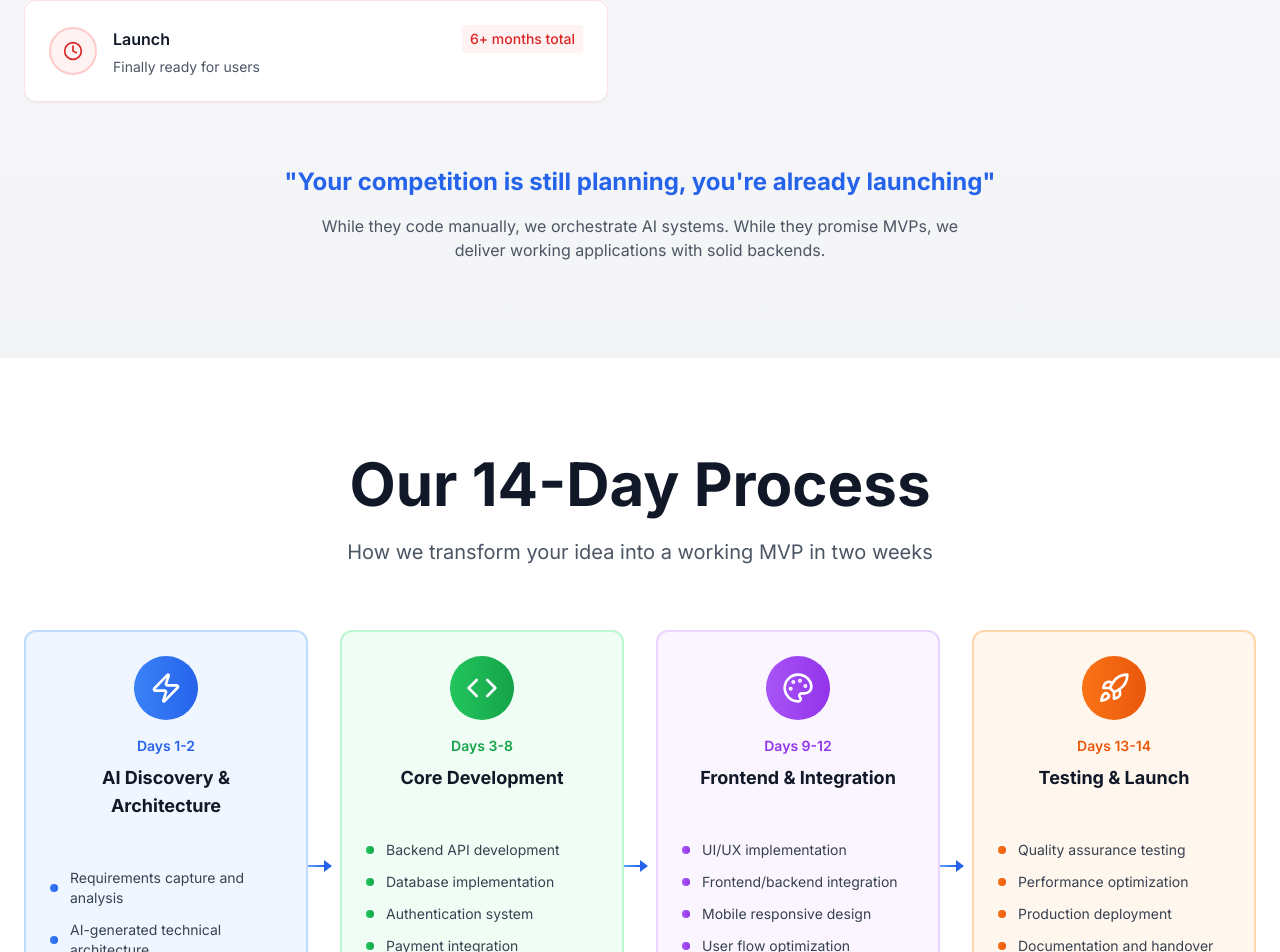
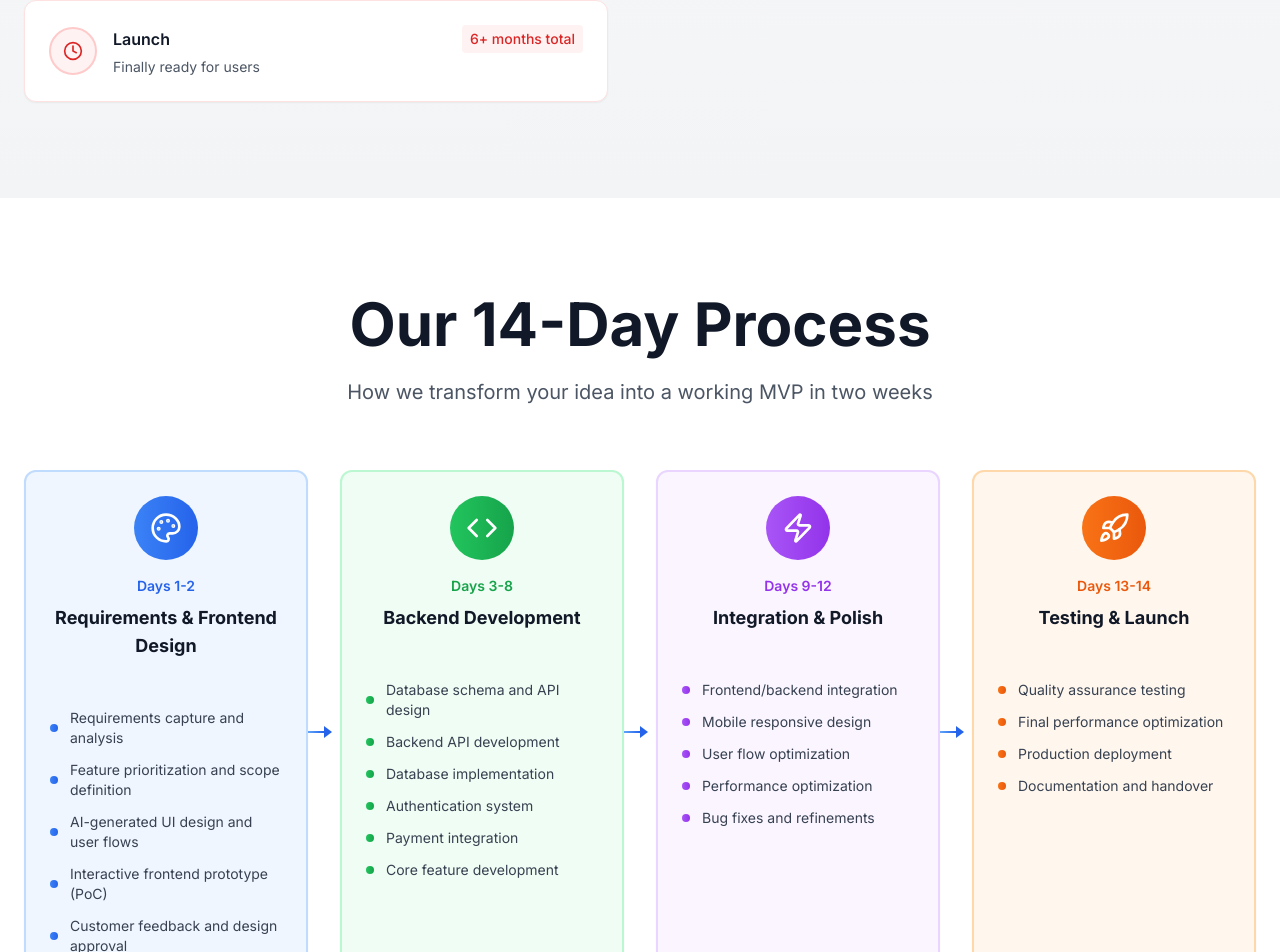
Before and after one commit to digiphd/mymvp, a Next.js app in the folder apps/web/: page / in a window 1280 px wide. Shown: the part 2104-3056 px from the top of the page. Built offline with nearby package versions, Linux system fonts and the light colour scheme.

Commit message:
Updated landing page

```diff
--- a/apps/web/src/components/sections/ComparisonSection.tsx
+++ b/apps/web/src/components/sections/ComparisonSection.tsx
@@ -18,7 +18,8 @@ const oldWaySteps = [
 
 const newWaySteps = [
   { icon: Zap, title: "AI Discovery", desc: "1-day requirements capture", duration: "1 day" },
-  { icon: Code, title: "AI-Generated MVP", desc: "Full-stack app with AI", duration: "10 days" },
+  { icon: Code, title: "Frontend First", desc: "AI-generated UI with rapid feedback cycles - get customer approval", duration: "3 days" },
+  { icon: Code, title: "Backend Build", desc: "Full-stack integration with authentication, payments, and core features", duration: "7 days" },
   { icon: TestTube, title: "Quality Assurance", desc: "Automated testing", duration: "2 days" },
   { icon: Rocket, title: "Launch Ready", desc: "Production deployment", duration: "1 day" }
 ]
@@ -125,7 +126,7 @@ export default function ComparisonSection() {
                   <span className="text-blue-600">MVP</span>
                 </h3>
               </div>
-              <p className="text-gray-500 text-lg">The New Way - 4 Smart Steps</p>
+              <p className="text-gray-500 text-lg">The New Way - 5 Smart Steps</p>
               <div className="mt-4 inline-flex items-center bg-blue-50 px-4 py-2 rounded-full border border-blue-200">
                 <Zap className="w-4 h-4 text-blue-600 mr-2" />
                 <span className="text-blue-600 font-semibold">14 Days Total</span>
@@ -171,20 +172,6 @@ export default function ComparisonSection() {
           </motion.div>
         </div>
 
-        <motion.div
-          initial={{ opacity: 0, y: 50 }}
-          whileInView={{ opacity: 1, y: 0 }}
-          transition={{ delay: 0.4, duration: 0.8 }}
-          viewport={{ once: true }}
-          className="text-center mt-16"
-        >
-          <p className="text-2xl font-bold text-blue-600 mb-4">
-            "Your competition is still planning, you're already launching"
-          </p>
-          <p className="text-gray-600 max-w-2xl mx-auto">
-            While they code manually, we orchestrate AI systems. While they promise MVPs, we deliver working applications with solid backends.
-          </p>
-        </motion.div>
       </div>
     </section>
   )
--- a/apps/web/src/components/sections/FAQSection.tsx
+++ b/apps/web/src/components/sections/FAQSection.tsx
@@ -40,7 +40,7 @@ const faqCategories = [
     faqs: [
       {
         question: "What happens if you can't deliver in 14 days?",
-        answer: "You get a full refund. We've never missed a deadline because we pre-qualify projects and scope carefully during our initial call."
+        answer: "We aim for 14-day delivery but work in 2-week sprints. If your project requires additional development time, we complete it within 28 days total at no extra cost. We communicate timeline expectations clearly during our initial consultation."
       },
       {
         question: "What if I need changes during the 14-day build?",
@@ -61,7 +61,7 @@ const faqCategories = [
       },
       {
         question: "Do you provide ongoing hosting?",
-        answer: "We offer two options: (1) Managed hosting service for $127/month where we handle everything, or (2) We set up hosting on your accounts and you manage it yourself with our documentation."
+        answer: "We offer two options: (1) Managed hosting service for $127/month plus infrastructure costs (Vercel Pro $20/month, Supabase Pro $25/month) where we handle everything, or (2) We set up hosting on your accounts and you manage it yourself with our documentation."
       },
       {
         question: "What if something breaks after delivery?",
@@ -175,7 +175,7 @@ export default function FAQSection() {
                     >
                       <button
                         onClick={() => toggleItem(categoryIndex, faqIndex)}
-                        className="w-full p-4 text-left focus:outline-none focus:ring-2 focus:ring-blue-500 focus:ring-offset-2"
+                        className="w-full px-4 py-2 text-left focus:outline-none focus:ring-2 focus:ring-blue-500 focus:ring-offset-2"
                       >
                         <div className="flex items-center justify-between">
                           <h4 className="text-base font-semibold text-gray-900 pr-4">
@@ -199,9 +199,9 @@ export default function FAQSection() {
                             exit={{ height: 0, opacity: 0 }}
                             transition={{ duration: 0.3, ease: "easeInOut" }}
                           >
-                            <div className="px-4 pb-4">
-                              <div className="border-t border-gray-100 pt-3">
-                                <p className="text-gray-600 text-sm leading-relaxed">
+                            <div className="px-4 pb-2">
+                              <div className="border-t border-gray-100 pt-2">
+                                <p className="text-gray-600 text-sm leading-snug">
                                   {faq.answer}
                                 </p>
                               </div>
--- a/apps/web/src/components/sections/PostDeliverySection.tsx
+++ b/apps/web/src/components/sections/PostDeliverySection.tsx
@@ -70,8 +70,8 @@ export default function PostDeliverySection() {
                 <div className="text-sm text-gray-500">Hosting + infrastructure management</div>
               </div>
               <ul className="space-y-2 text-sm text-gray-600">
-                <li>• Vercel Pro hosting ($20/month value)</li>
-                <li>• Supabase Pro database ($25/month value)</li>
+                <li>• Vercel Pro hosting (you pay $20/month direct)</li>
+                <li>• Supabase Pro database (you pay $25/month direct)</li>
                 <li>• SSL certificates and domain management</li>
                 <li>• Performance monitoring and alerts</li>
                 <li>• Automated backups and disaster recovery</li>
--- a/apps/web/src/components/sections/ProcessSection.tsx
+++ b/apps/web/src/components/sections/ProcessSection.tsx
@@ -7,28 +7,30 @@ import { Zap, Code, Palette, Rocket, Database, Shield, Smartphone, TestTube } fr
 const processPhases = [
   {
     days: "Days 1-2",
-    title: "AI Discovery & Architecture",
+    title: "Requirements & Frontend Design",
     color: "from-blue-500 to-blue-600",
     bgColor: "bg-blue-50",
     borderColor: "border-blue-200",
     textColor: "text-blue-600",
-    icon: Zap,
+    icon: Palette,
     tasks: [
       "Requirements capture and analysis",
-      "AI-generated technical architecture",
       "Feature prioritization and scope definition",
-      "Database schema and API design"
+      "AI-generated UI design and user flows",
+      "Interactive frontend prototype (PoC)",
+      "Customer feedback and design approval"
     ]
   },
   {
     days: "Days 3-8",
-    title: "Core Development",
+    title: "Backend Development",
     color: "from-green-500 to-green-600",
     bgColor: "bg-green-50",
     borderColor: "border-green-200",
     textColor: "text-green-600",
     icon: Code,
     tasks: [
+      "Database schema and API design",
       "Backend API development",
       "Database implementation",
       "Authentication system",
@@ -38,17 +40,18 @@ const processPhases = [
   },
   {
     days: "Days 9-12",
-    title: "Frontend & Integration",
+    title: "Integration & Polish",
     color: "from-purple-500 to-purple-600",
     bgColor: "bg-purple-50",
     borderColor: "border-purple-200",
     textColor: "text-purple-600",
-    icon: Palette,
+    icon: Zap,
     tasks: [
-      "UI/UX implementation",
       "Frontend/backend integration",
       "Mobile responsive design",
-      "User flow optimization"
+      "User flow optimization",
+      "Performance optimization",
+      "Bug fixes and refinements"
     ]
   },
   {
@@ -61,7 +64,7 @@ const processPhases = [
     icon: Rocket,
     tasks: [
       "Quality assurance testing",
-      "Performance optimization",
+      "Final performance optimization",
       "Production deployment",
       "Documentation and handover"
     ]
@@ -70,17 +73,17 @@ const processPhases = [
 
 const dailyMilestones = [
   { day: 1, icon: Zap, task: "Project kickoff & requirements" },
-  { day: 2, icon: Database, task: "Architecture & database design" },
-  { day: 3, icon: Code, task: "Backend API foundation" },
+  { day: 2, icon: Palette, task: "Frontend PoC & customer feedback" },
+  { day: 3, icon: Database, task: "Database schema & API design" },
   { day: 4, icon: Shield, task: "Authentication system" },
   { day: 5, icon: Code, task: "Core features development" },
   { day: 6, icon: Code, task: "Payment integration" },
-  { day: 7, icon: Code, task: "Business logic completion" },
+  { day: 7, icon: Code, task: "Backend API completion" },
   { day: 8, icon: TestTube, task: "Backend testing" },
-  { day: 9, icon: Palette, task: "Frontend UI development" },
-  { day: 10, icon: Smartphone, task: "Responsive design" },
-  { day: 11, icon: Code, task: "Frontend/backend integration" },
-  { day: 12, icon: Palette, task: "User experience optimization" },
+  { day: 9, icon: Code, task: "Frontend/backend integration" },
+  { day: 10, icon: Smartphone, task: "Mobile responsive design" },
+  { day: 11, icon: Palette, task: "User flow optimization" },
+  { day: 12, icon: Zap, task: "Performance optimization" },
   { day: 13, icon: TestTube, task: "QA testing & bug fixes" },
   { day: 14, icon: Rocket, task: "Production deployment" }
 ]
```
